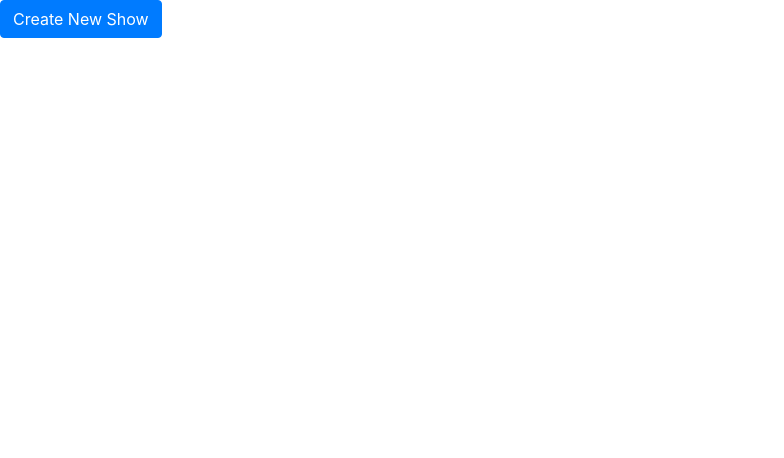
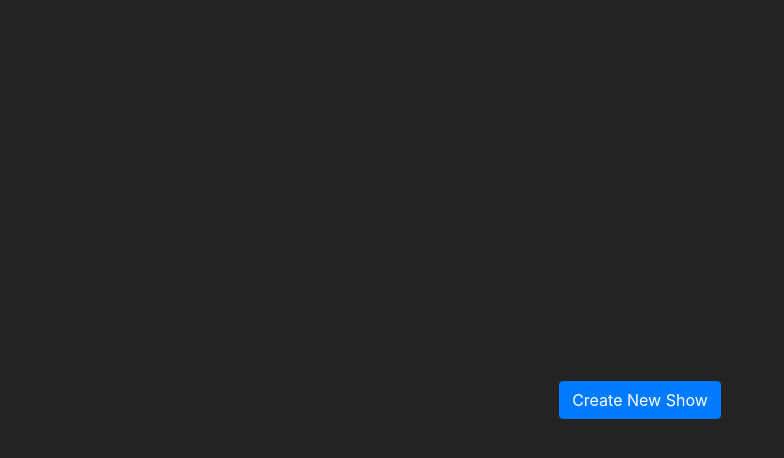
Before and after one commit to huw-steele/showtime, a React (Create React App) app in the folder showtime-app/: page / in a window 1280 px wide. Shown: the top 458 px of the page, without its empty margins (0-784 px from the left). Built offline with nearby package versions, Linux system fonts and the light colour scheme.

Commit message:
styling - Make things look a little more acceptable

```diff
--- /dev/null
+++ b/showtime-app/src/core/core.css
@@ -0,0 +1,20 @@
+html {
+    height: 100%;
+}
+
+body {
+    margin: 0;
+    height: 100%;
+    background-color: #252424 !important;
+}
+
+#root {
+    height: 100%;
+}
+
+.centraliser {
+    height: 100vh;
+    display: grid;
+    justify-items: center;
+    align-items: center;
+}
--- a/showtime-app/src/home/Home.tsx
+++ b/showtime-app/src/home/Home.tsx
@@ -5,7 +5,7 @@ import { RootState } from '../reducer';
 import { connect } from 'react-redux';
 import { History } from 'history';
 import { createCreateShowAction } from './reducer';
-
+import '../core/core.css';
 interface StateProps {
   creating: boolean;
 }
@@ -17,21 +17,21 @@ interface DispatchProps {
 type Props = StateProps & DispatchProps & RouteComponentProps;
 
 const Home = (props: Props) => (
-  <div>
+  <div className="centraliser">
     <Button
       color="primary"
       onClick={() => { if (!props.creating) props.createShow(props.history) }}
     >
-      { !props.creating ? 'Create New Show' : 'Creating...' }
+      {!props.creating ? 'Create New Show' : 'Creating...'}
     </Button>
   </div>
 );
 
-const mapStateToProps = (state: RootState) : StateProps => ({
+const mapStateToProps = (state: RootState): StateProps => ({
   creating: state.home.creating
 });
 
-const mapDispatchToProps = (dispatch: any) : DispatchProps => ({
+const mapDispatchToProps = (dispatch: any): DispatchProps => ({
   createShow: (history) => dispatch(createCreateShowAction(history))
 });
 
--- a/showtime-app/src/show/Show.tsx
+++ b/showtime-app/src/show/Show.tsx
@@ -7,6 +7,8 @@ import { createSetVideoAction } from './reducer';
 import { connect } from 'react-redux';
 import { maestro } from './maestro';
 import { withRouter, RouteComponentProps } from 'react-router-dom';
+
+import '../core/core.css';
 
 interface OwnProps {
   playing: boolean;
@@ -21,7 +23,7 @@ interface DispatchProps {
   selectVideo: (videoId: string) => void;
 }
 
-type Props = OwnProps & StateProps & DispatchProps & RouteComponentProps<{showId:string}>;
+type Props = OwnProps & StateProps & DispatchProps & RouteComponentProps<{ showId: string }>;
 
 interface State {
   isSelecting: boolean
@@ -36,8 +38,8 @@ class Show extends React.PureComponent<Props, State> {
 
   hideSelection = () => this.setState({ isSelecting: false });
   showSelection = () => this.setState({ isSelecting: true });
-  confirmSelection = (videoId: string) =>  {
-    this.setState({ isSelecting: false});
+  confirmSelection = (videoId: string) => {
+    this.setState({ isSelecting: false });
     maestro.sendVideo(videoId);
   }
   play = () => maestro.playVideo();
@@ -47,6 +49,7 @@ class Show extends React.PureComponent<Props, State> {
   }
 
   render = () => (
+    <div className="centraliser">
       <div>
         <SelectVideo
           isOpen={this.state.isSelecting}
@@ -57,15 +60,16 @@ class Show extends React.PureComponent<Props, State> {
           onClick={this.showSelection}
         >
           Select Video
-      </Button>
+        </Button>{' '}
         <Button
           onClick={this.play}
         >
           Play
       </Button>
         {
-        this.props.videoId !== null && (<Player videoId={this.props.videoId} playing={this.props.playing}/>)
+          this.props.videoId !== null && (<Player videoId={this.props.videoId} playing={this.props.playing} />)
         }
+      </div>
     </div>
   );
 
```
Lines whose indentation alone changed are shown as unchanged.
